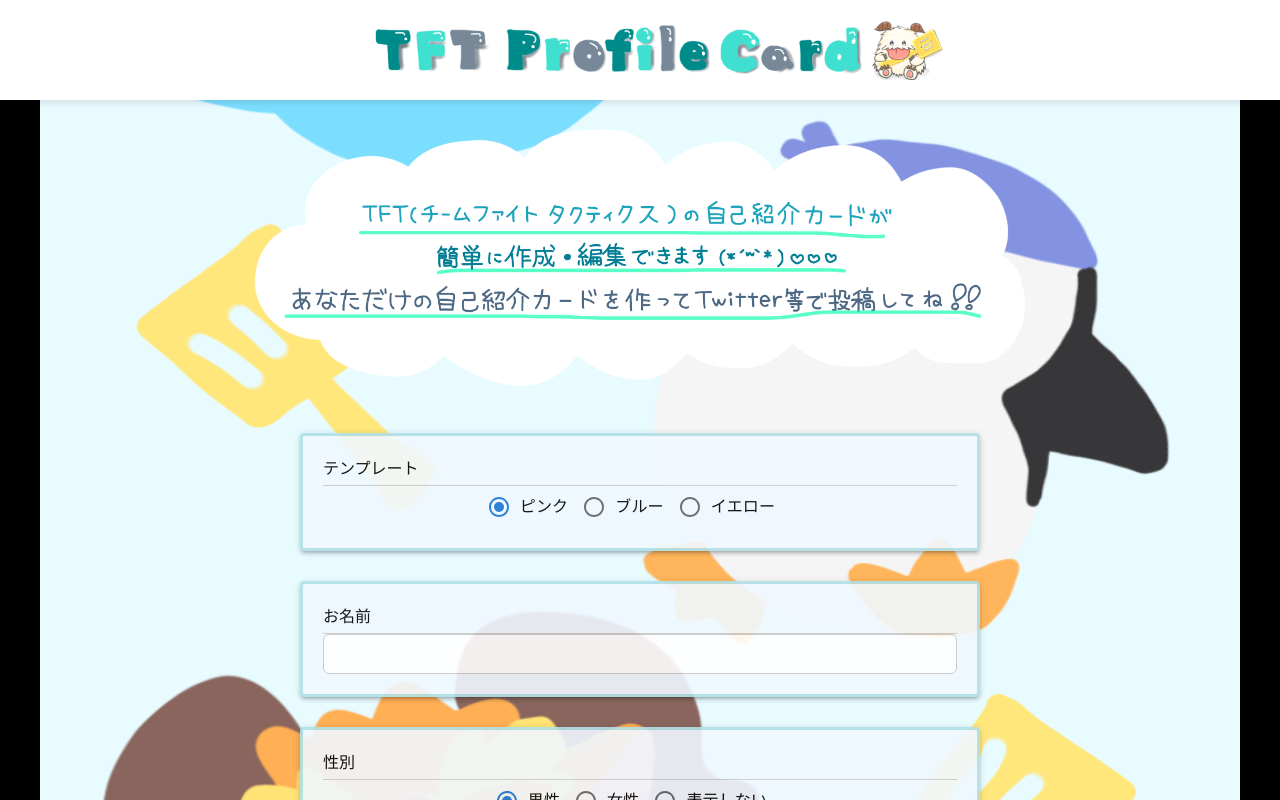
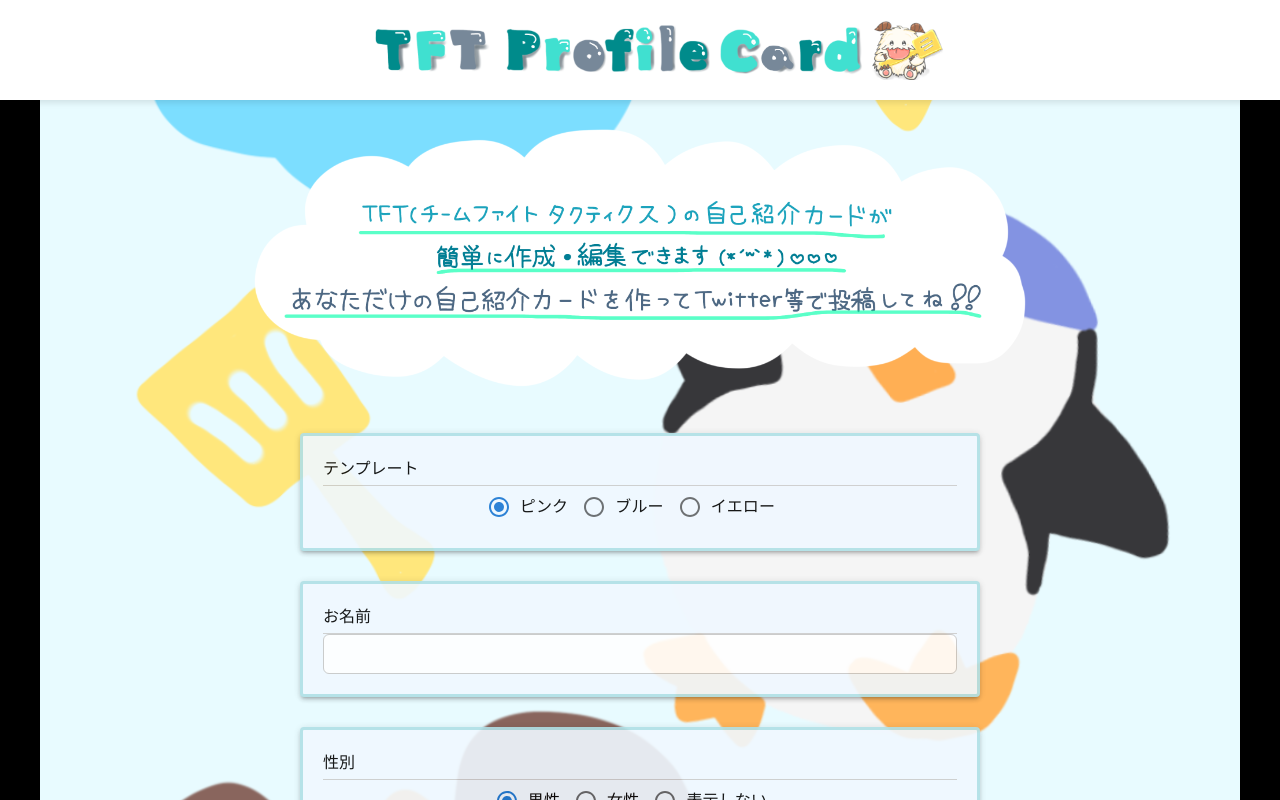
Before and after one commit to k-and-k-dev/tftcard, a Next.js app: page / in a window 1280 px wide. Shown: the top 800 px of the page. Built offline with nearby package versions, Linux system fonts and the light colour scheme.

Commit message:
背景アニメーション修正（カクつくのを許容）。名前とフリースペースのフォント変更。

```diff
--- a/src/app/layout.scss
+++ b/src/app/layout.scss
@@ -21,6 +21,8 @@
 }
 
 body {
+    width: auto;
+    height: 100%;
     max-width: 1200px;
     margin-left: auto;
     margin-right: auto;
@@ -30,16 +32,19 @@
     background-position: 0 0;
     background-color: #ffffff;
     background: url(../images/Background2.png) repeat-y;
-    background-size: 100% 1920px;
+    background-size: 100% auto;
     animation: bg 40s infinite linear;
     overflow-y: scroll;
+    @media screen and (max-width: 767px) {
+        background-size: contain;
+    }
 }
 @keyframes bg {
-    0% {
+    from {
         background-position: 0 0;
     }
-    100% {
-        background-position: 0px -1920px;
+    to {
+        background-position: 0 -1920px;
     }
 }
 
--- a/src/components/organisms/ImageWithText.tsx
+++ b/src/components/organisms/ImageWithText.tsx
@@ -300,11 +300,13 @@
         }
     }
     let fontSize = "";
+    /*
     if (window.innerWidth <= 767) {
-        fontSize = `13vw ${fontFamilyName}`;
+        fontSize = `15vw ${fontFamilyName}`;
     } else {
         fontSize = `4vw ${fontFamilyName}`;
     }
+    */
     /*
     let fontSize = "";
     if (window.innerWidth <= 767) {
@@ -313,6 +315,7 @@
         fontSize = "4vw Arial";
     }
     */
+    fontSize = `bold 40px Arial`;
     context.font = fontSize;
     context.textAlign = "center";
     context.fillStyle = "#666666";
@@ -445,6 +448,7 @@
     } else {
         fontSize = "3vw M PLUS Rounded 1c";
     }
+    fontSize = `bold 40px Arial`;
     context.font = fontSize;
     context.fillStyle = "gray";
     context.textAlign = "left";
```
